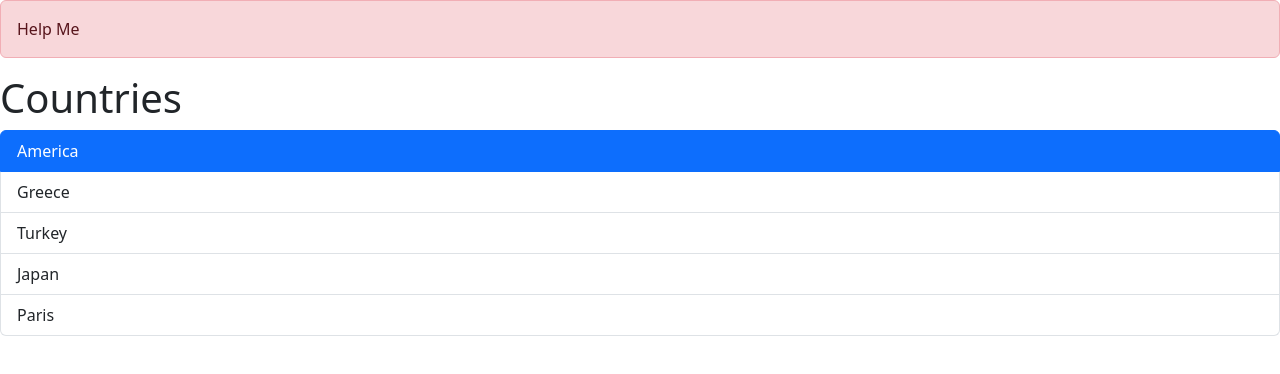
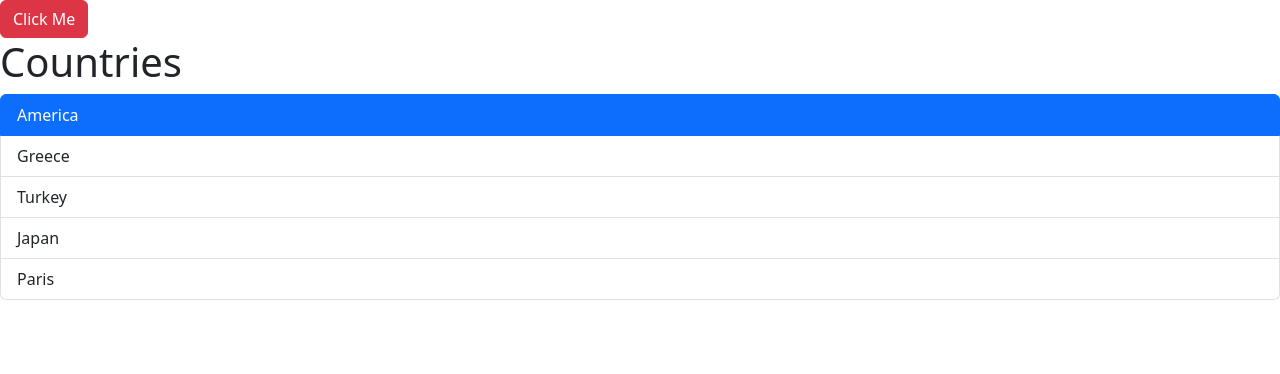
Before and after one commit to Zuwaynib/React-TypeScript, a React (Vite) app: page / in a window 1280 px wide. Shown: the top 374 px of the page. Built offline with nearby package versions, Linux system fonts and the light colour scheme.

Commit message:
Button: used button to update alert component

```diff
--- a/src/App.tsx
+++ b/src/App.tsx
@@ -1,5 +1,7 @@
 import ListGroup from "./components/ListGroup";
 import Alert from "./components/Alert";
+import Button from "./components/Button";
+import { useState } from "react";
 
 function App() {
   const items = ["America", "Greece", "Turkey", "Japan", "Paris"];
@@ -8,9 +10,16 @@
     console.log(item);
   };
 
+  const [alertVisible, setAlertVisibility] = useState(false);
+
   return (
     <>
-      <Alert text = "Help Me"/>
+      { alertVisible && <Alert onClose={() => setAlertVisibility(false)}>
+        Help Me
+      </Alert>}
+      <Button color="danger" onClick={() => setAlertVisibility(true)}>
+        Click Me
+      </Button>
       <ListGroup
         items={items}
         heading="Countries"
--- a/src/components/Alert.tsx
+++ b/src/components/Alert.tsx
@@ -1,9 +1,19 @@
+import { ReactNode } from "react";
+
 interface Props {
-    text: string;
+  children: ReactNode;
+  onClose: () => void;
 }
 
-const Alert = ({ text }: Props) => {
-  return <div className = "alert alert-danger">{ text}</div>;
+const Alert = ({ children, onClose}: Props) => {
+  return (
+    <>
+      <div className="alert alert-danger alert-dismissible">{children}
+      <button type="button" onClick = {onClose} className="btn-close" data-bs-dismiss="alert" aria-label="Close"></button>
+      </div>
+
+    </>
+  );
 };
 
 export default Alert;
--- /dev/null
+++ b/src/components/Button.tsx
@@ -0,0 +1,15 @@
+interface Props {
+    children: string;
+    color: string;
+    onClick: () => void;
+}
+
+const Button = ({children, onClick, color}: Props) => {
+  return (
+    <>
+      <button className={"btn btn-" + color}  onClick = {onClick}>{children}</button>
+    </>
+  );
+};
+
+export default Button;
```
